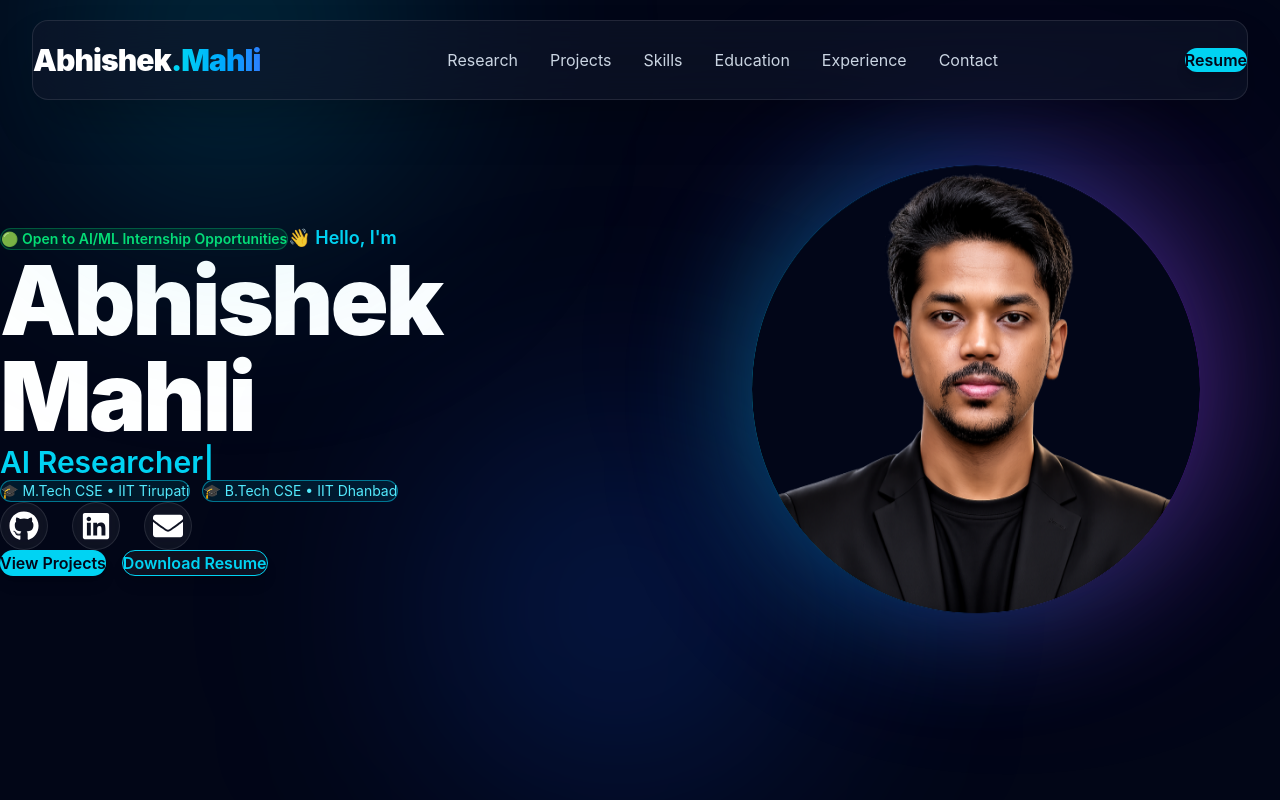
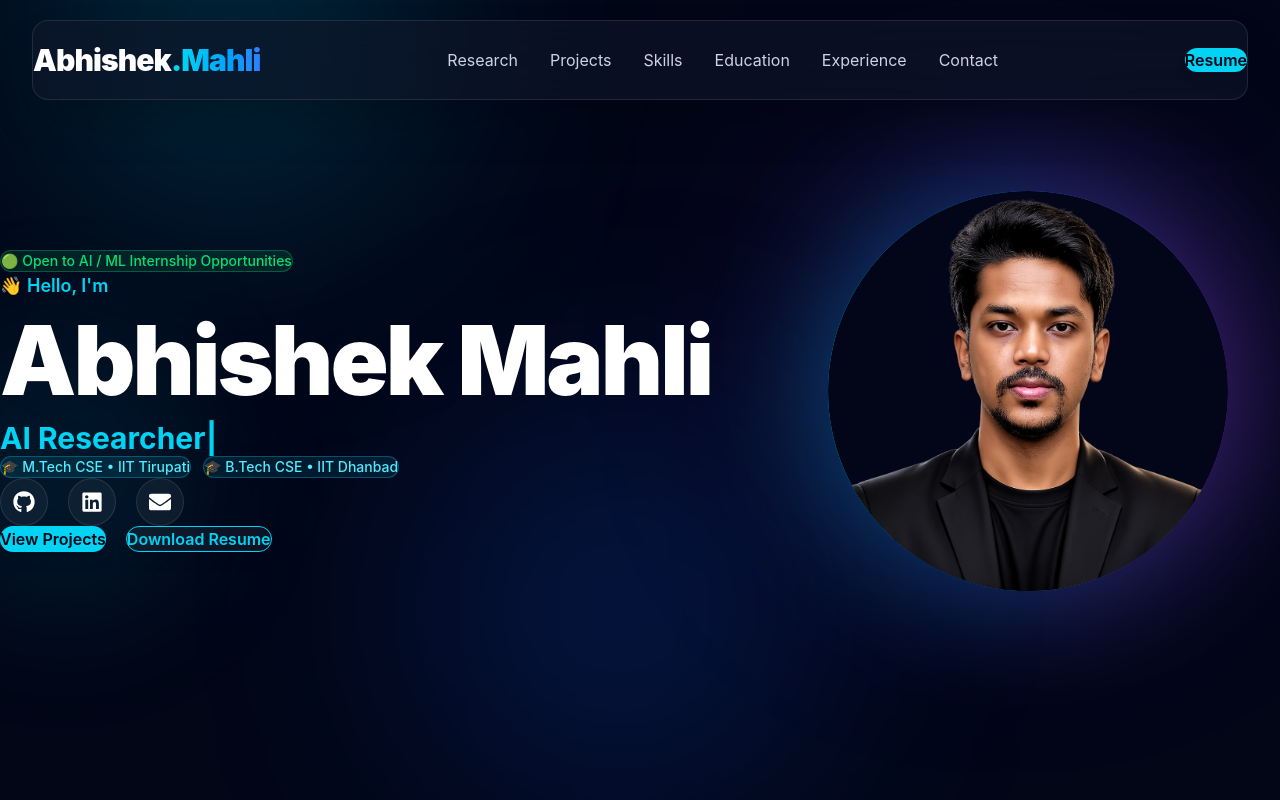
Before and after one commit to imabhishekmahli/portfolio, a React app: page / in a window 1280 px wide. Shown: the top 800 px of the page. Built offline with nearby package versions, Linux system fonts and the light colour scheme; the HTML template or start-up script is replaced by a standard one.

Commit message:
button and hero section UI improved

```diff
--- a/src/components/UI/Button.jsx
+++ b/src/components/UI/Button.jsx
@@ -1,16 +1,27 @@
 function Button({ children, variant = "primary", href, onClick }) {
   const base =
-    "px-8 py-4 rounded-2xl font-semibold transition-all duration-300 hover:scale-105 shadow-lg";
+    "inline-flex items-center justify-center rounded-2xl px-8 py-4 font-semibold shadow-lg transition-all duration-300 hover:scale-105";
 
   const variants = {
     primary:
-      "bg-cyan-400 text-slate-950 hover:bg-cyan-300 hover:shadow-cyan-500/40 hover:shadow-xl",
+      "bg-cyan-400 text-slate-950 hover:bg-cyan-300 hover:shadow-xl hover:shadow-cyan-500/30",
 
     secondary:
-      "border border-cyan-400 bg-white/5 backdrop-blur-sm text-cyan-400 hover:bg-cyan-400 hover:text-slate-950",
+      "border border-cyan-400 bg-white/5 text-cyan-400 backdrop-blur-sm hover:bg-cyan-400 hover:text-slate-950",
   };
 
+  // Link Button
   if (href) {
+    // Internal page links (#projects, #contact, etc.)
+    if (href.startsWith("#")) {
+      return (
+        <a href={href} className={`${base} ${variants[variant]}`}>
+          {children}
+        </a>
+      );
+    }
+
+    // External links
     return (
       <a
         href={href}
@@ -23,6 +34,7 @@ function Button({ children, variant = "primary", href, onClick }) {
     );
   }
 
+  // Normal button
   return (
     <button onClick={onClick} className={`${base} ${variants[variant]}`}>
       {children}
--- a/src/components/sections/Hero/Hero.jsx
+++ b/src/components/sections/Hero/Hero.jsx
@@ -15,30 +15,39 @@ function Hero() {
   return (
     <section
       id="home"
-      className="relative min-h-screen flex items-center overflow-hidden"
+      className="relative flex min-h-screen items-center overflow-hidden"
     >
       <Aurora />
 
       <Container>
-        <div className="grid items-center gap-16 lg:grid-cols-2">
-          {/* ================= Left ================= */}
+        <div className="grid items-center gap-20 lg:grid-cols-[1.2fr_0.8fr]">
+          {/* Left */}
           <motion.div
-            initial={{ opacity: 0, x: -80 }}
+            initial={{ opacity: 0, x: -60 }}
             animate={{ opacity: 1, x: 0 }}
             transition={{ duration: 0.8 }}
+            className="relative"
           >
+            {/* Background Glow */}
+            <div className="absolute -left-20 top-20 -z-10 h-72 w-72 rounded-full bg-cyan-500/10 blur-3xl"></div>
+
+            {/* Open to Work */}
+            <div className="mb-5 inline-flex items-center rounded-full border border-green-400/30 bg-green-400/10 px-5 py-2 text-sm font-medium text-green-400">
+              🟢 Open to AI / ML Internship Opportunities
+            </div>
+
+            {/* Greeting */}
             <p className="text-lg font-semibold text-cyan-400">
-              <div className="mb-6 inline-flex items-center rounded-full border border-green-400/30 bg-green-400/10 px-4 py-2 text-sm text-green-400">
-                🟢 Open to AI/ML Internship Opportunities
-              </div>
               {profile.greeting}
             </p>
 
-            <h1 className="mt-4 text-6xl font-black leading-none text-white lg:text-8xl">
+            {/* Name */}
+            <h1 className="mt-5 text-6xl font-black leading-tight tracking-tight text-white lg:text-8xl">
               {profile.name}
             </h1>
 
-            <div className="mt-6 text-3xl font-semibold text-cyan-400">
+            {/* Roles */}
+            <div className="mt-6 text-3xl font-bold text-cyan-400">
               <TypeAnimation
                 sequence={[
                   "Generative AI Engineer",
@@ -58,53 +67,54 @@ function Hero() {
               />
             </div>
 
-            {/* Education Badges */}
-            <div className="mt-6 flex flex-wrap gap-3">
+            {/* IIT Badges */}
+            <div className="mt-8 flex flex-wrap gap-3">
               {profile.education.map((item) => (
                 <span
                   key={item}
-                  className="rounded-full border border-cyan-400/50 bg-cyan-400/10 px-4 py-2 text-sm text-cyan-300 backdrop-blur-md"
+                  className="rounded-full border border-cyan-400/30 bg-cyan-400/10 px-5 py-2 text-sm font-medium text-cyan-300 transition duration-300 hover:border-cyan-400 hover:bg-cyan-400 hover:text-slate-950"
                 >
                   🎓 {item}
                 </span>
               ))}
             </div>
 
-            <p className="mt-8 max-w-xl leading-8 text-slate-400">
+            {/* Description */}
+            <p className="mt-8 max-w-2xl text-lg leading-9 text-slate-300">
               {profile.description}
             </p>
 
-            {/* Social Icons */}
-            <div className="mt-8 flex items-center gap-6 text-3xl">
-              <a
-                href={profile.github}
-                target="_blank"
-                rel="noreferrer"
-                className="flex h-12 w-12 items-center justify-center rounded-full border border-white/10 bg-white/5 backdrop-blur-sm text-white transition-all duration-300 hover:scale-110 hover:border-cyan-400 hover:bg-cyan-400/10 hover:text-cyan-400"
-              >
-                <FaGithub />
-              </a>
-
-              <a
-                href={profile.linkedin}
-                target="_blank"
-                rel="noreferrer"
-                className="flex h-12 w-12 items-center justify-center rounded-full border border-white/10 bg-white/5 backdrop-blur-sm text-white transition-all duration-300 hover:scale-110 hover:border-cyan-400 hover:bg-cyan-400/10 hover:text-cyan-400"
-              >
-                <FaLinkedin />
-              </a>
-
-              <a
-                href={`mailto:${profile.email}`}
-                className="flex h-12 w-12 items-center justify-center rounded-full border border-white/10 bg-white/5 backdrop-blur-sm text-white transition-all duration-300 hover:scale-110 hover:border-cyan-400 hover:bg-cyan-400/10 hover:text-cyan-400"
-              >
-                <FaEnvelope />
-              </a>
+            {/* Socials */}
+            <div className="mt-10 flex items-center gap-5">
+              {[
+                {
+                  icon: <FaGithub size={22} />,
+                  link: profile.github,
+                },
+                {
+                  icon: <FaLinkedin size={22} />,
+                  link: profile.linkedin,
+                },
+                {
+                  icon: <FaEnvelope size={22} />,
+                  link: `mailto:${profile.email}`,
+                },
+              ].map((item, index) => (
+                <a
+                  key={index}
+                  href={item.link}
+                  target="_blank"
+                  rel="noreferrer"
+                  className="flex h-12 w-12 items-center justify-center rounded-full border border-white/10 bg-white/5 text-white backdrop-blur-md transition-all duration-300 hover:-translate-y-1 hover:border-cyan-400 hover:bg-cyan-400 hover:text-slate-950"
+                >
+                  {item.icon}
+                </a>
+              ))}
             </div>
 
             {/* Buttons */}
-            <div className="mt-10 flex flex-wrap gap-4">
-              <Button>View Projects</Button>
+            <div className="mt-12 flex flex-wrap gap-5">
+              <Button href="#projects">View Projects</Button>
 
               <Button variant="secondary" href={profile.resume}>
                 Download Resume
@@ -112,14 +122,13 @@ function Hero() {
             </div>
           </motion.div>
 
-          {/* ================= Right ================= */}
-          {/* Right Side */}
+          {/* Right */}
           <motion.div
-            initial={{ opacity: 0, x: 80 }}
+            initial={{ opacity: 0, x: 60 }}
             animate={{
               opacity: 1,
               x: 0,
-              y: [0, -12, 0],
+              y: [0, -10, 0],
             }}
             transition={{
               opacity: { duration: 0.8 },
@@ -134,19 +143,27 @@ function Hero() {
           >
             <div className="relative">
               {/* Glow */}
-              <div className="absolute inset-0 rounded-full bg-gradient-to-r from-cyan-400 via-blue-500 to-purple-500 blur-3xl opacity-40 animate-pulse"></div>
+              <div className="absolute inset-0 rounded-full bg-gradient-to-r from-cyan-400 via-blue-500 to-purple-500 opacity-40 blur-3xl"></div>
 
-              {/* Gradient Ring */}
-              <div className="relative h-80 w-80 lg:h-[28rem] lg:w-[28rem] rounded-full bg-gradient-to-r from-cyan-400 via-blue-500 to-purple-600 p-1">
-                {/* Inner Circle */}
-                <div className="h-full w-full rounded-full bg-slate-950 overflow-hidden">
+              {/* Image Ring */}
+              <motion.div
+                whileHover={{
+                  rotate: 3,
+                  scale: 1.03,
+                }}
+                transition={{
+                  duration: 0.3,
+                }}
+                className="relative h-80 w-80 rounded-full bg-gradient-to-r from-cyan-400 via-blue-500 to-purple-600 p-1 lg:h-[25rem] lg:w-[25rem]"
+              >
+                <div className="h-full w-full overflow-hidden rounded-full bg-slate-950">
                   <img
                     src={profileImage}
                     alt={profile.name}
-                    className="h-full w-full object-cover rounded-full"
+                    className="h-full w-full rounded-full object-cover"
                   />
                 </div>
-              </div>
+              </motion.div>
             </div>
           </motion.div>
         </div>
```
